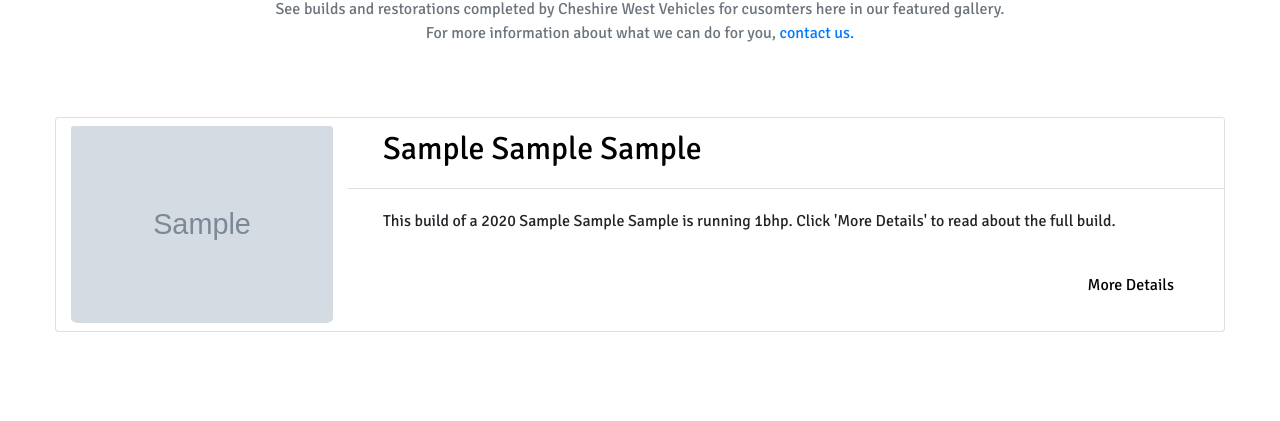
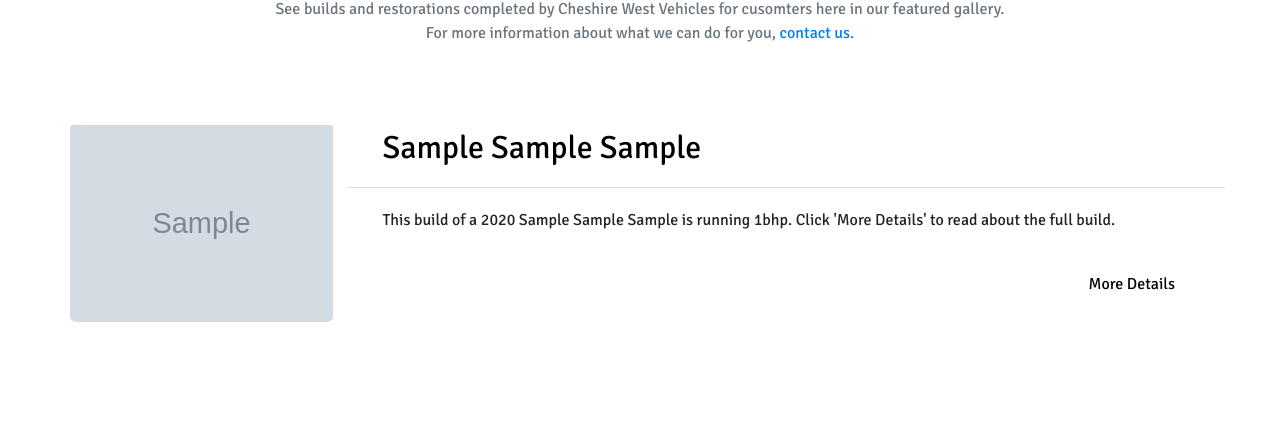
Before and after one commit to msped/cheshirewestvehicles, a Django app: page /gallery/ in a window 1280 px wide. Shown: the part 191-612 px from the top of the page. Run offline with Django 4.2, Linux system fonts and the light colour scheme; tables that the repository leaves empty hold one stand-in row (values such as "Sample post"); grey boxes marked "Sample" are stand-in pictures; some libraries are stand-ins or nearby versions.

Commit message:
removed border on card in gallery

```diff
--- a/static/css/gallery.css
+++ b/static/css/gallery.css
@@ -1,3 +1,7 @@
+.card {
+    border: none;
+}
+
 .card a {
     text-decoration: none;
     color: #000;
```
